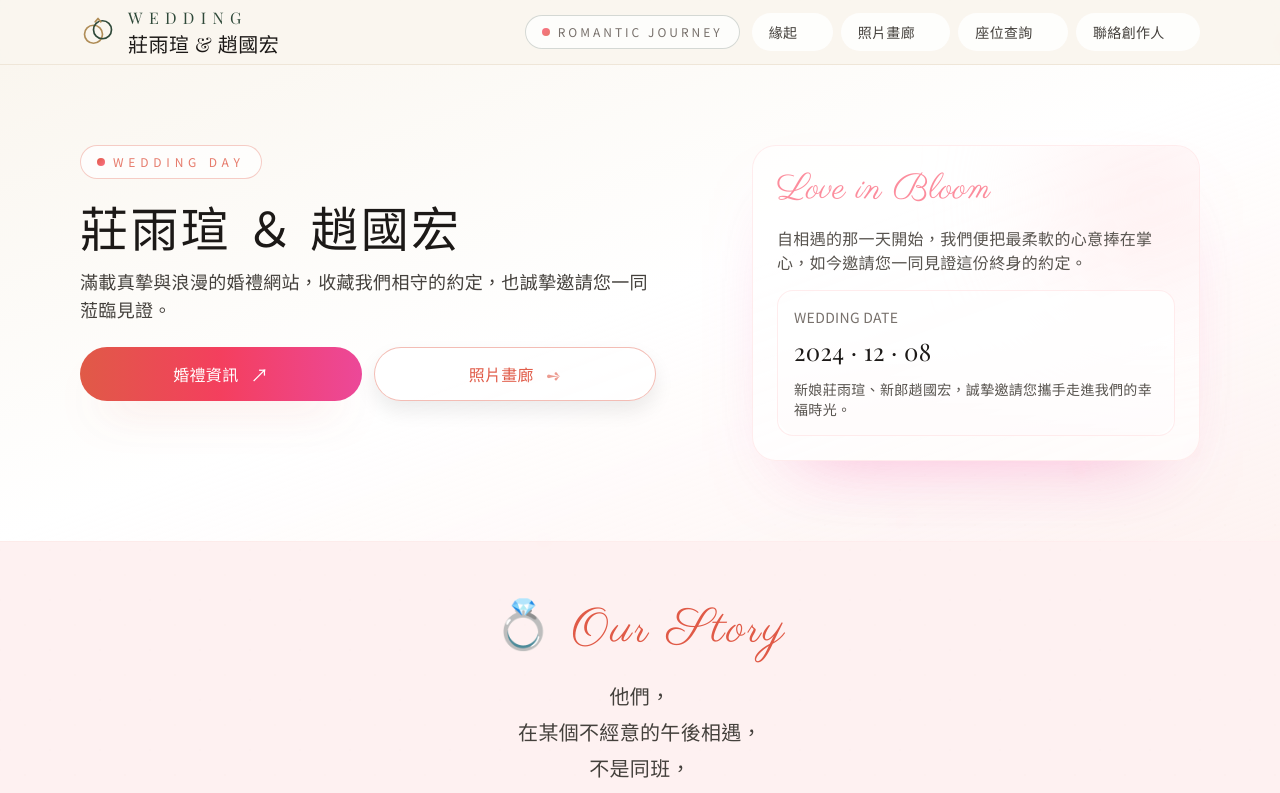
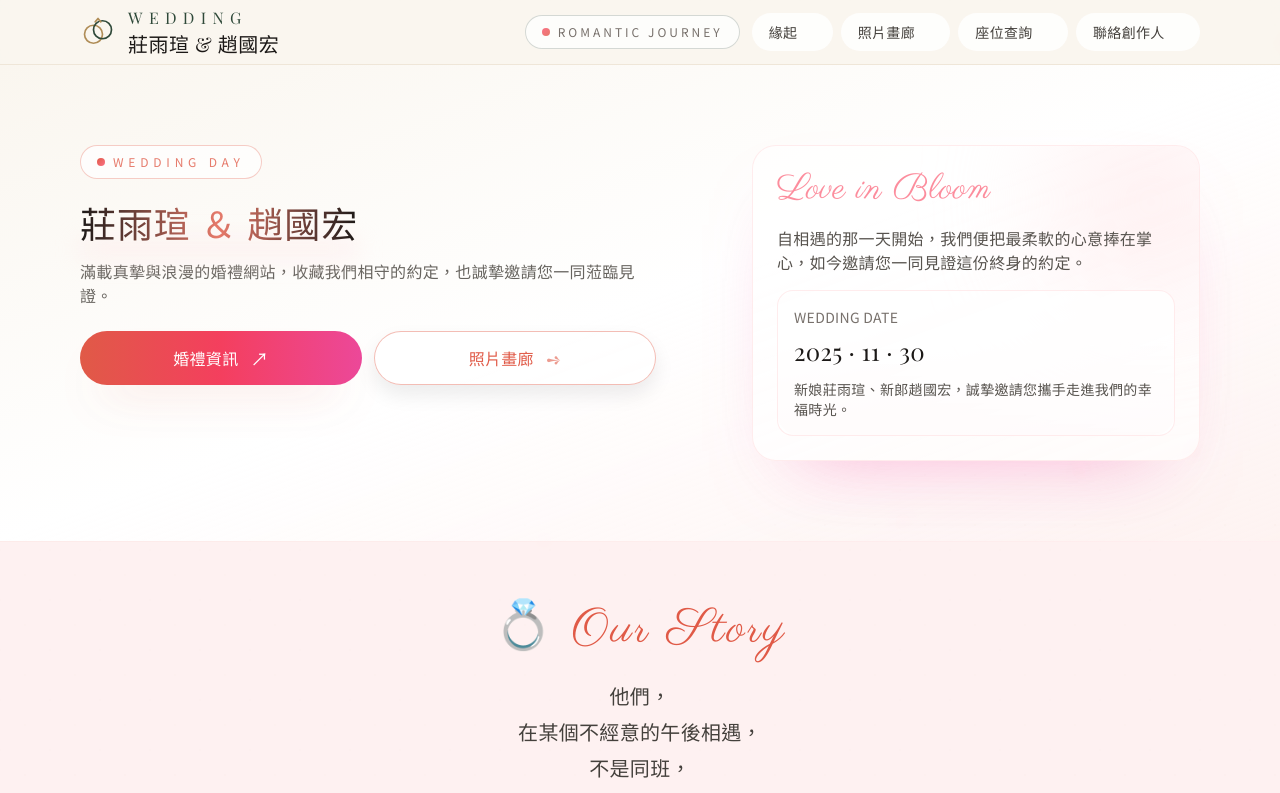
Before and after one commit to and910805/wedding-front, a React (Vite) app: page / in a window 1280 px wide. Shown: the top 793 px of the page. Built offline with nearby package versions, Linux system fonts and the light colour scheme.

Commit message:
Refine hero typography and update wedding date

```diff
--- a/src/pages/Home.jsx
+++ b/src/pages/Home.jsx
@@ -87,11 +87,14 @@ export default function Home() {
               <span className="h-2 w-2 rounded-full bg-gradient-to-br from-cinnabar to-rose-400" aria-hidden="true"></span>
               Wedding Day
             </div>
-            <div>
-              <h1 className="text-3xl font-serif leading-tight text-stone-900 md:text-5xl">
-                莊雨瑄 ＆ 趙國宏
-              </h1>
-              <p className="mt-4 font-sans text-base leading-relaxed text-stone-700 md:text-lg">
+            <div className="space-y-4">
+              <div className="relative inline-block">
+                <div className="absolute inset-x-0 -bottom-3 h-3 rounded-full bg-rose-100/70 blur-md" aria-hidden="true"></div>
+                <h1 className="relative bg-gradient-to-r from-stone-900 via-cinnabar/80 to-stone-900 bg-clip-text text-2xl font-serif tracking-wide text-transparent md:text-4xl">
+                  莊雨瑄 ＆ 趙國宏
+                </h1>
+              </div>
+              <p className="font-sans text-sm leading-relaxed text-stone-600/90 md:text-base">
                 滿載真摯與浪漫的婚禮網站，收藏我們相守的約定，也誠摯邀請您一同蒞臨見證。
               </p>
             </div>
@@ -124,7 +127,7 @@ export default function Home() {
               </p>
               <div className="rounded-2xl border border-rose-100/70 bg-white/80 p-4">
                 <p className="font-sans text-sm text-stone-500">WEDDING DATE</p>
-                <p className="mt-2 text-2xl font-serif text-stone-900">2024 · 12 · 08</p>
+                <p className="mt-2 text-2xl font-serif text-stone-900">2025 · 11 · 30</p>
                 <p className="mt-3 font-sans text-sm text-stone-600">
                   新娘莊雨瑄、新郎趙國宏，誠摯邀請您攜手走進我們的幸福時光。
                 </p>
```
